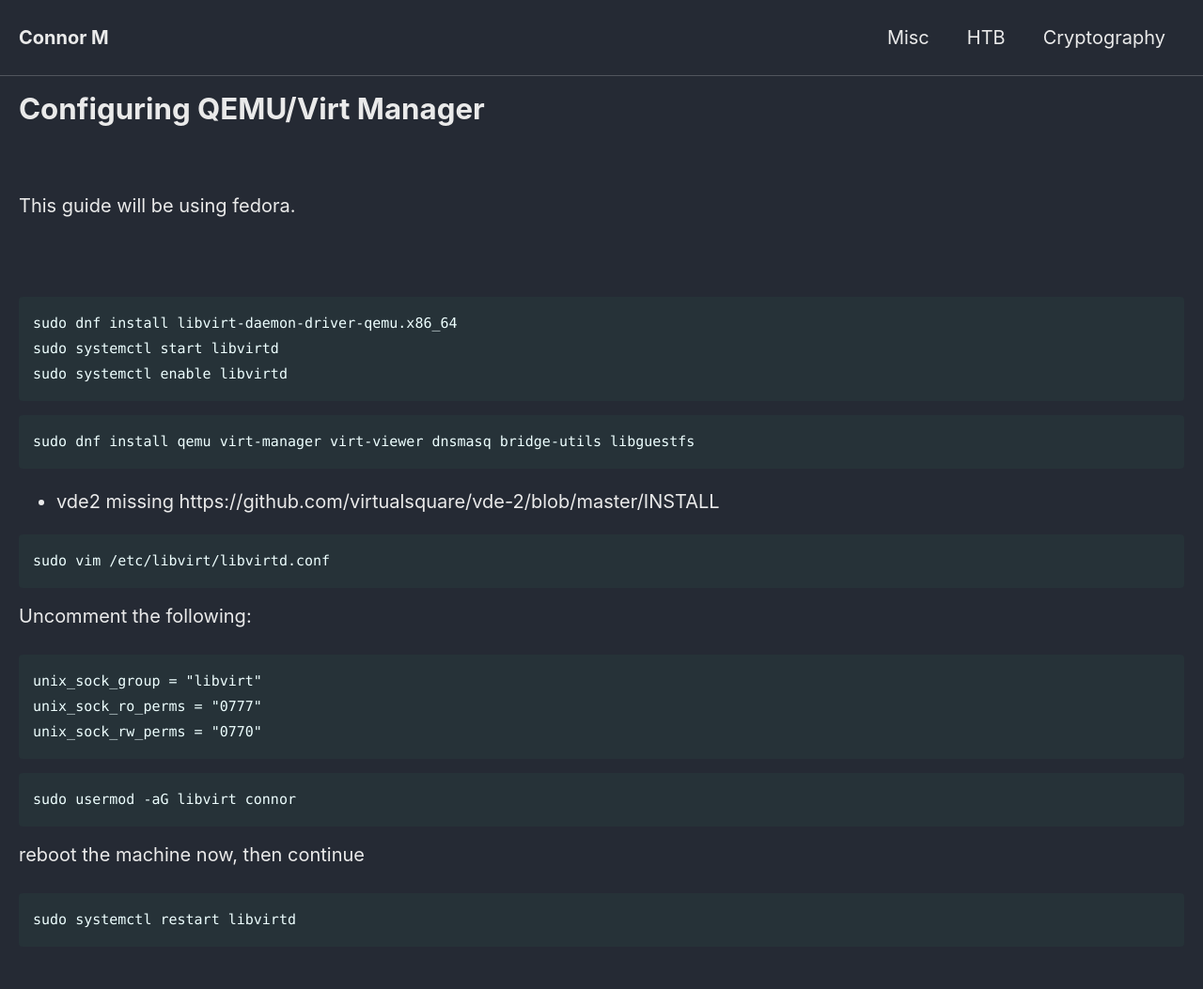
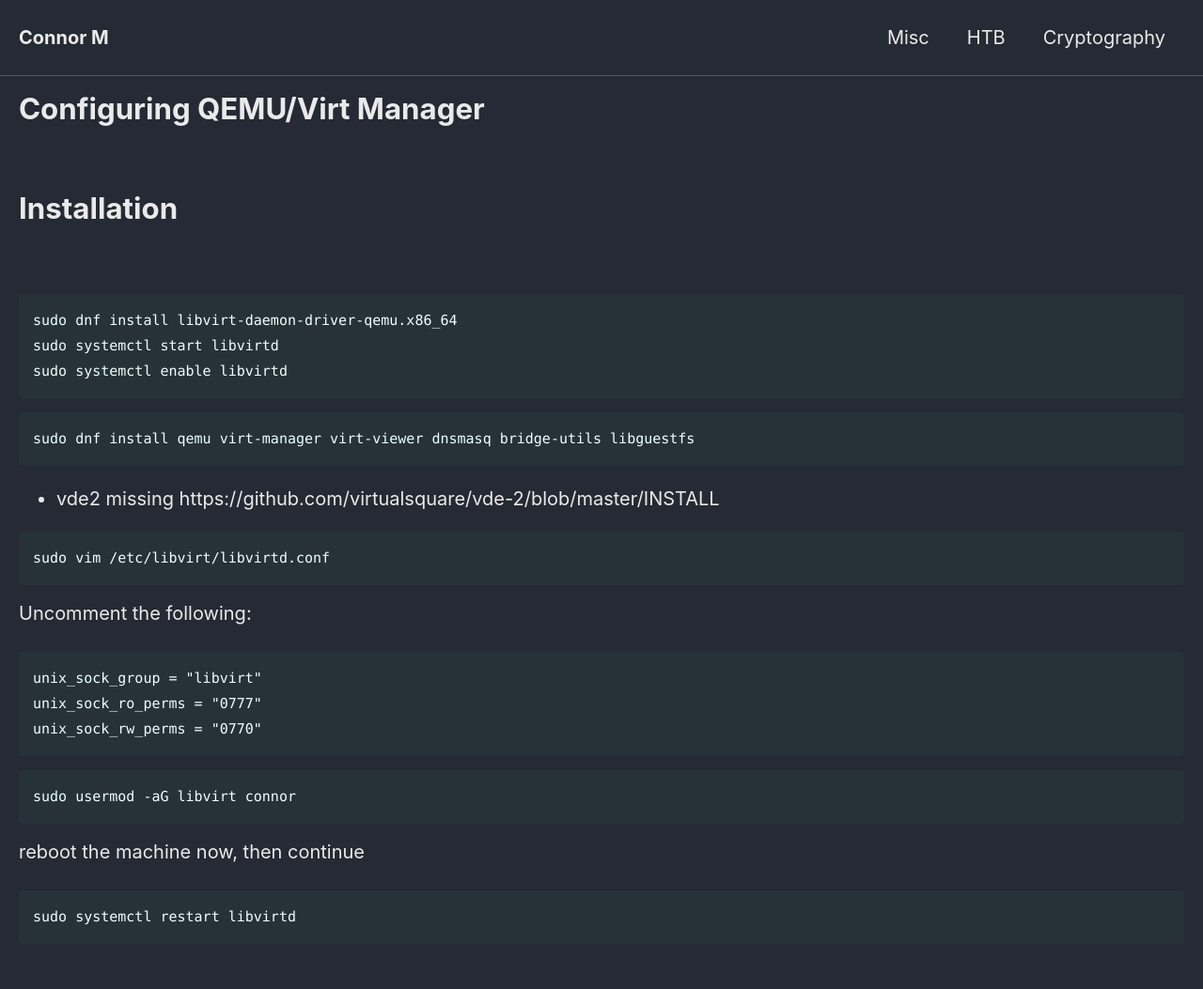
Before and after one commit to Connor-McCartney/Connor-McCartney.github.io, a Jekyll site: the page built from _pages/misc/qemu.md, in a window 1280 px wide. Shown: the whole page at 94% size. Built offline with Jekyll 4.4.1, drawn with Linux system fonts in a browser that asks for light colours; cached includes are drawn as plain includes.

Commit message:
Update qemu.md

```diff
--- a/_pages/misc/qemu.md
+++ b/_pages/misc/qemu.md
@@ -5,7 +5,7 @@ title: Configuring QEMU/Virt Manager
 
 <br>
 
-This guide will be using fedora.
+# Installation
 
 <br>
 
```
